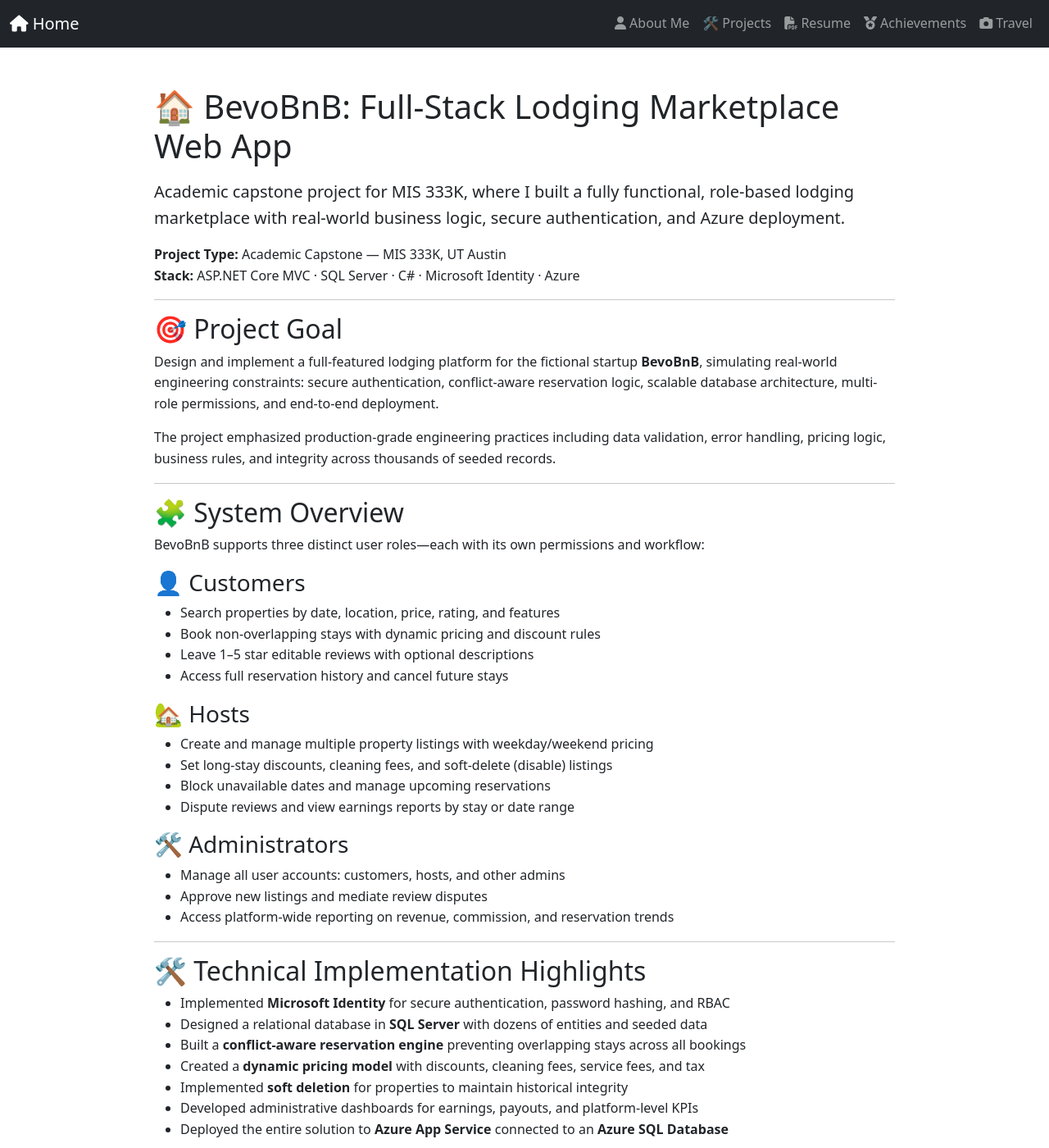
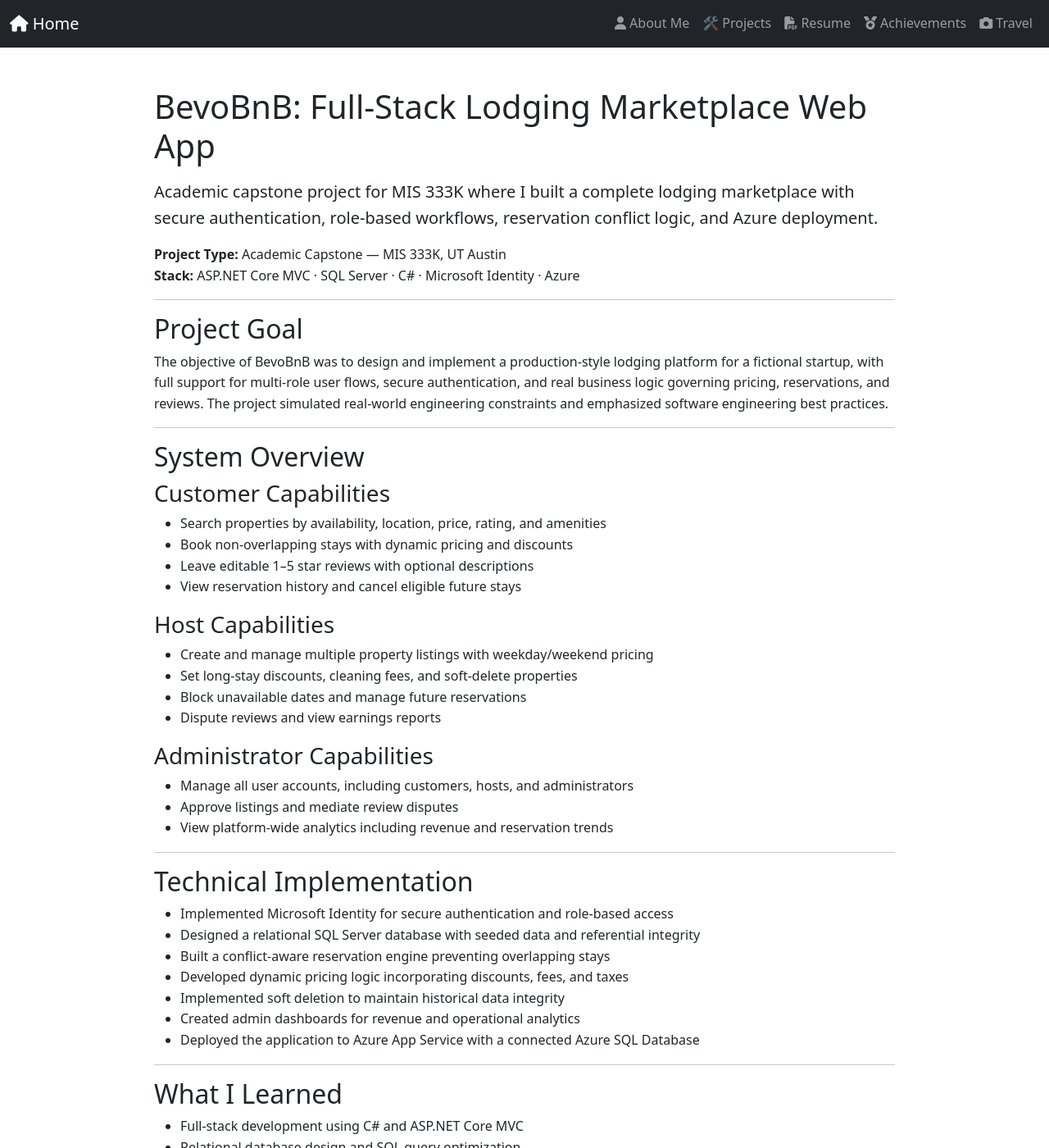
Before and after one commit to lukehartfield/lukehartfield.github.io, a Jekyll site: the page built from projects/bevobnb.md, in a window 1280 px wide and 1400 px high. Shown: the whole window at 82% size. Built offline with Jekyll 4.4.1, drawn with Linux system fonts in a browser that asks for light colours; our own code applies the rules of GitHub Pages for plain Markdown files; some of the changed text lies outside the part shown.

Commit message:
Update bevobnb.md

```diff
--- a/projects/bevobnb.md
+++ b/projects/bevobnb.md
@@ -1,8 +1,10 @@
+
+
 <div class="container my-4">
-  <h1 class="mb-3">🏠 BevoBnB: Full-Stack Lodging Marketplace Web App</h1>
+  <h1 class="mb-3">BevoBnB: Full-Stack Lodging Marketplace Web App</h1>
   <p class="lead">
-    Academic capstone project for MIS 333K, where I built a fully functional, role-based lodging marketplace
-    with real-world business logic, secure authentication, and Azure deployment.
+    Academic capstone project for MIS 333K where I built a complete lodging marketplace with secure authentication,
+    role-based workflows, reservation conflict logic, and Azure deployment.
   </p>
 
   <p><strong>Project Type:</strong> Academic Capstone — MIS 333K, UT Austin<br/>
@@ -10,83 +12,72 @@
 
   <hr/>
 
-  <h2>🎯 Project Goal</h2>
+  <h2>Project Goal</h2>
   <p>
-    Design and implement a full-featured lodging platform for the fictional startup <strong>BevoBnB</strong>,
-    simulating real-world engineering constraints: secure authentication, conflict-aware reservation logic,
-    scalable database architecture, multi-role permissions, and end-to-end deployment.
-  </p>
-
-  <p>
-    The project emphasized production-grade engineering practices including data validation, error handling,
-    pricing logic, business rules, and integrity across thousands of seeded records.
+    The objective of BevoBnB was to design and implement a production-style lodging platform for a fictional startup,
+    with full support for multi-role user flows, secure authentication, and real business logic governing pricing,
+    reservations, and reviews. The project simulated real-world engineering constraints and emphasized software
+    engineering best practices.
   </p>
 
   <hr/>
 
-  <h2>🧩 System Overview</h2>
-  <p>
-    BevoBnB supports three distinct user roles—each with its own permissions and workflow:
-  </p>
+  <h2>System Overview</h2>
 
-  <h3>👤 Customers</h3>
+  <h3>Customer Capabilities</h3>
   <ul>
-    <li>Search properties by date, location, price, rating, and features</li>
-    <li>Book non-overlapping stays with dynamic pricing and discount rules</li>
-    <li>Leave 1–5 star editable reviews with optional descriptions</li>
-    <li>Access full reservation history and cancel future stays</li>
+    <li>Search properties by availability, location, price, rating, and amenities</li>
+    <li>Book non-overlapping stays with dynamic pricing and discounts</li>
+    <li>Leave editable 1–5 star reviews with optional descriptions</li>
+    <li>View reservation history and cancel eligible future stays</li>
   </ul>
 
-  <h3>🏡 Hosts</h3>
+  <h3>Host Capabilities</h3>
   <ul>
     <li>Create and manage multiple property listings with weekday/weekend pricing</li>
-    <li>Set long-stay discounts, cleaning fees, and soft-delete (disable) listings</li>
-    <li>Block unavailable dates and manage upcoming reservations</li>
-    <li>Dispute reviews and view earnings reports by stay or date range</li>
+    <li>Set long-stay discounts, cleaning fees, and soft-delete properties</li>
+    <li>Block unavailable dates and manage future reservations</li>
+    <li>Dispute reviews and view earnings reports</li>
   </ul>
 
-  <h3>🛠️ Administrators</h3>
+  <h3>Administrator Capabilities</h3>
   <ul>
-    <li>Manage all user accounts: customers, hosts, and other admins</li>
-    <li>Approve new listings and mediate review disputes</li>
-    <li>Access platform-wide reporting on revenue, commission, and reservation trends</li>
+    <li>Manage all user accounts, including customers, hosts, and administrators</li>
+    <li>Approve listings and mediate review disputes</li>
+    <li>View platform-wide analytics including revenue and reservation trends</li>
   </ul>
 
   <hr/>
 
-  <h2>🛠️ Technical Implementation Highlights</h2>
+  <h2>Technical Implementation</h2>
   <ul>
-    <li>Implemented <strong>Microsoft Identity</strong> for secure authentication, password hashing, and RBAC</li>
-    <li>Designed a relational database in <strong>SQL Server</strong> with dozens of entities and seeded data</li>
-    <li>Built a <strong>conflict-aware reservation engine</strong> preventing overlapping stays across all bookings</li>
-    <li>Created a <strong>dynamic pricing model</strong> with discounts, cleaning fees, service fees, and tax</li>
-    <li>Implemented <strong>soft deletion</strong> for properties to maintain historical integrity</li>
-    <li>Developed administrative dashboards for earnings, payouts, and platform-level KPIs</li>
-    <li>Deployed the entire solution to <strong>Azure App Service</strong> connected to an <strong>Azure SQL Database</strong></li>
+    <li>Implemented Microsoft Identity for secure authentication and role-based access</li>
+    <li>Designed a relational SQL Server database with seeded data and referential integrity</li>
+    <li>Built a conflict-aware reservation engine preventing overlapping stays</li>
+    <li>Developed dynamic pricing logic incorporating discounts, fees, and taxes</li>
+    <li>Implemented soft deletion to maintain historical data integrity</li>
+    <li>Created admin dashboards for revenue and operational analytics</li>
+    <li>Deployed the application to Azure App Service with a connected Azure SQL Database</li>
   </ul>
 
   <hr/>
 
-  <h2>🧠 What I Learned</h2>
+  <h2>What I Learned</h2>
   <ul>
-    <li>Full-stack development using C#, MVC architecture, and dependency injection</li>
-    <li>Relational database design with entity relationships, seed data, and SQL constraints</li>
-    <li>Implementing and enforcing <strong>role-based access control</strong> at scale</li>
-    <li>Designing reservation logic that prevents race conditions and date conflicts</li>
-    <li>Deploying an enterprise-style application using Azure cloud services</li>
-    <li>Applying professional engineering practices: modular code, validation, error handling, and documentation</li>
+    <li>Full-stack development using C# and ASP.NET Core MVC</li>
+    <li>Relational database design and SQL query optimization</li>
+    <li>Implementing secure RBAC with Microsoft Identity</li>
+    <li>Designing reservation systems that prevent race conditions and double-bookings</li>
+    <li>Deploying cloud applications using Azure services</li>
+    <li>Writing modular, maintainable, and production-ready code</li>
   </ul>
 
   <hr/>
 
-  <h2>🌐 Hosting &amp; Demo</h2>
-  <p>
-    The full application was deployed via Azure App Service with a live SQL Server backend.
-    The final submission included:
-  </p>
+  <h2>Hosting and Demo</h2>
   <ul>
-    <li>Complete Visual Studio solution and source code</li>
-    <li>Azure-hosted demo environment</li>
-    <li>Database-backed features using seeded Excel data</li>
+    <li>Deployed to Azure App Service with a live SQL backend</li>
+    <li>Produced a complete Visual Studio solution as part of the final submission</li>
+    <li>Integrated seeded Excel-based datasets to simulate real marketplace data</li>
   </ul>
 </div>
```
